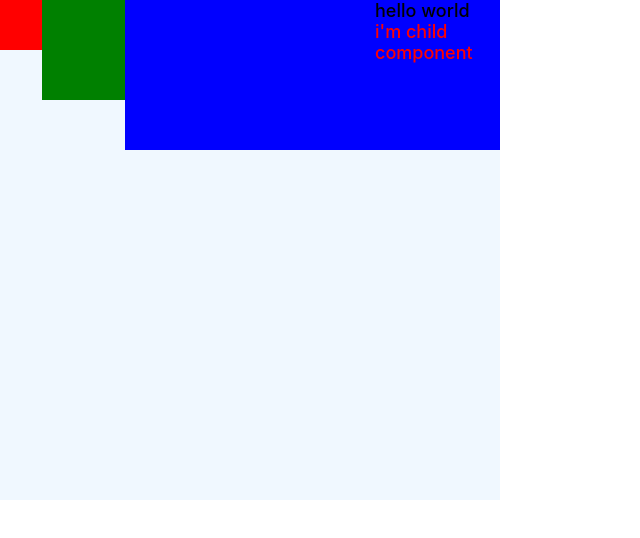
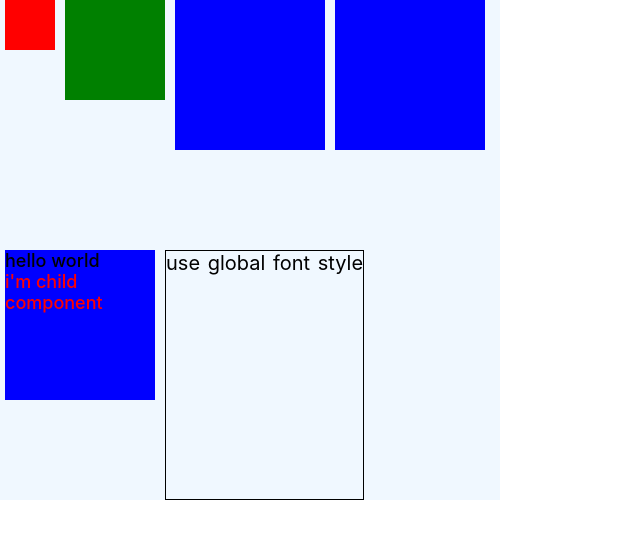
Before and after one commit to NetCloud2017/jkreact, a React (Create React App) app: page / in a window 1280 px wide. Shown: the top 538 px of the page, without its empty margins (0-640 px from the left). Built offline with nearby package versions, Linux system fonts and the light colour scheme.

Commit message:
全局样式

```diff
--- a/src/App.css
+++ b/src/App.css
@@ -1,3 +1,3 @@
 .text {
-    color:  red;
+    color:  white;
 }
--- a/src/App.js
+++ b/src/App.js
@@ -1,5 +1,5 @@
 /** @jsxImportSource @emotion/react */
-import { css } from "@emotion/react";
+import { css, Global } from "@emotion/react";
 import { useState } from "react";
 // import logo from "./logo.svg";
 import "./App.css";
@@ -26,9 +26,11 @@ function App() {
         height: 500px;
         background-color: aliceblue;
         display: flex;
-        justify-content: space-between;
-        /* flex-flow: column nowrap; */
-
+        justify-content: flex-start;
+        flex-flow: row wrap;
+		& > div {
+			margin: 0 5px;
+		}
         /* 嵌套子样式*/
         & > div:nth-of-type(1) {
           width: 50px;
@@ -44,7 +46,7 @@ function App() {
     >
       <div></div>
       <div></div>
-      <div css={divStyle}> </div>
+      <div css={divStyle}></div>
       {/* 样式组合  */}
       <div
         css={css`
@@ -56,7 +58,7 @@ function App() {
       ></div>
       <div
         onMouseEnter={() => {
-			console.log(123);
+          console.log(123);
           setColorState("green");
         }}
         onMouseLeave={() => {
@@ -66,9 +68,21 @@ function App() {
         css={[divStyle, divStyle2]}
       >
         hello world
-        <Child fontColor={fontColor} />
+        <Child css={css`
+			font-weight: 600;
+		`} fontColor={fontColor}/>
       </div>
-      <div></div>
+	  <Global styles={
+		css`
+			.globalFont {
+				font-size: 20px;
+				color: black;
+				word-spacing: 2px;
+				border: 1px solid #000;
+			}
+		`
+	  }/>
+      <div className="globalFont"> use global font style</div>
     </div>
   );
 }
```
